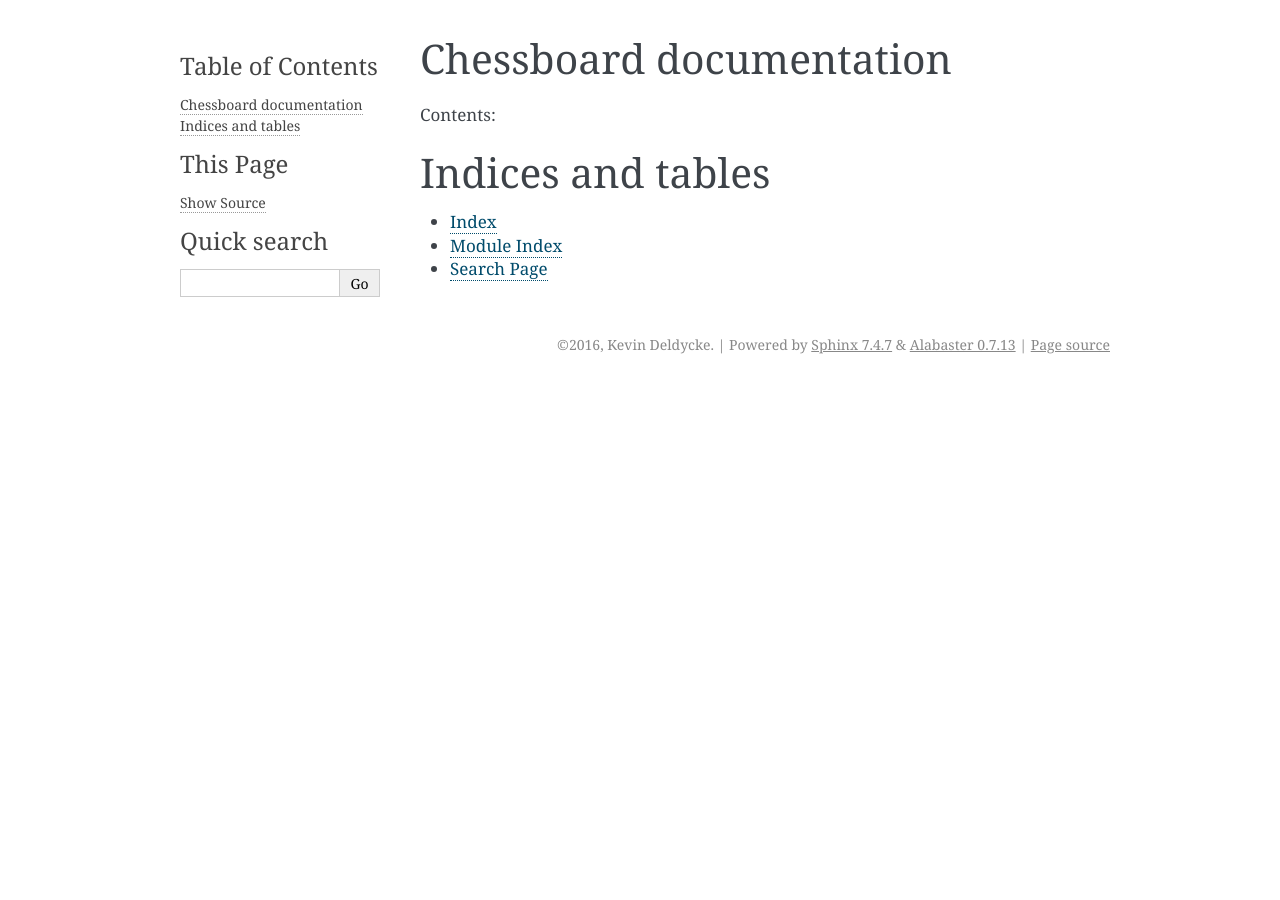
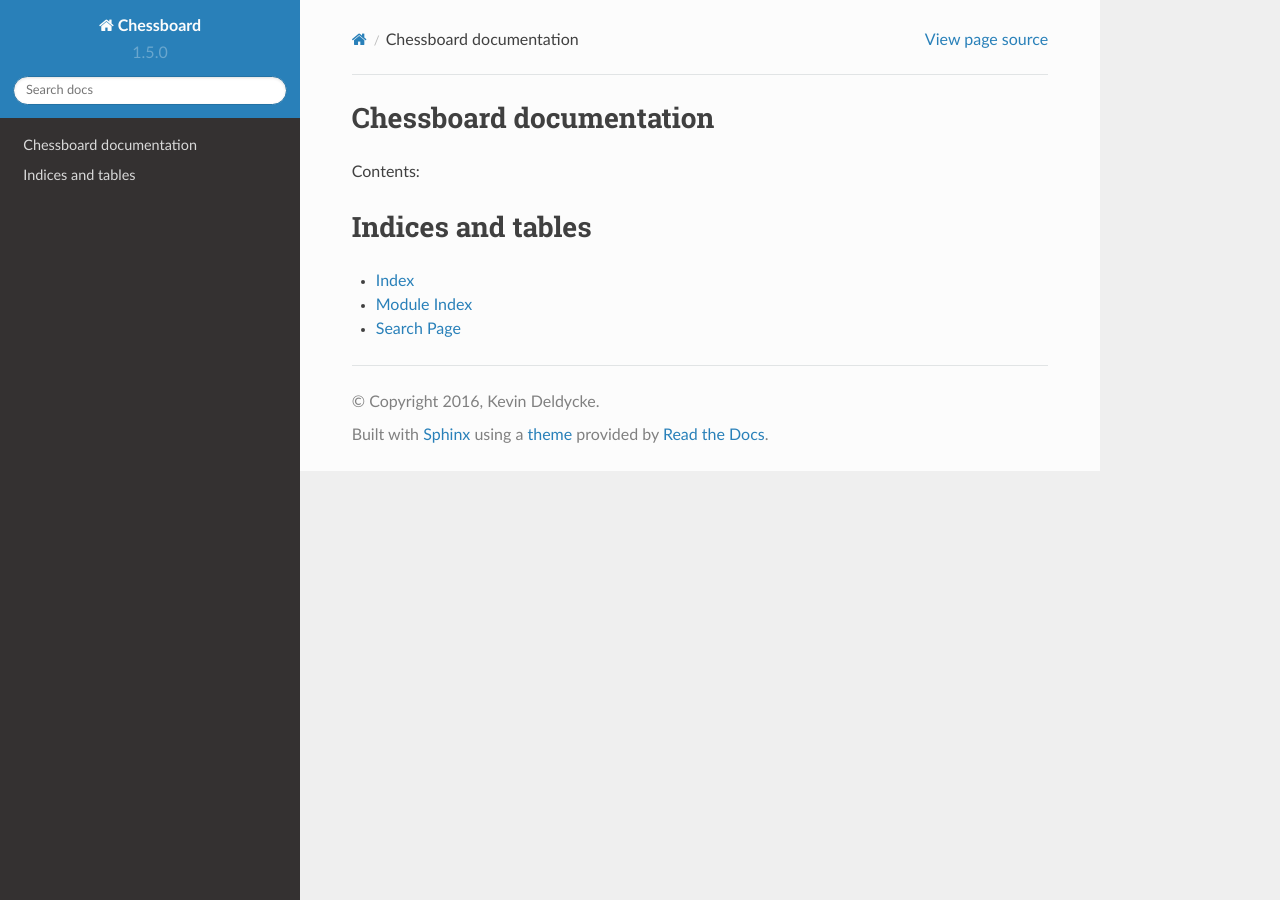
Before and after one commit to kdeldycke/chessboard, a Sphinx documentation site: the page built from docs/index.rst, in a window 1280 px wide. Built offline with Sphinx 7.4.7 and the Read the Docs theme 2.0.0, drawn with Linux system fonts in a browser that asks for light colours.

Commit message:
Use read-the-docs theme.

```diff
--- a/docs/conf.py
+++ b/docs/conf.py
@@ -111,17 +111,13 @@ todo_include_todos = True
 
 # -- Options for HTML output ----------------------------------------------
 
-# The theme to use for HTML and HTML Help pages.  See the documentation for
-# a list of builtin themes.
-html_theme = 'alabaster'
-
-# Theme options are theme-specific and customize the look and feel of a theme
-# further.  For a list of options available for each theme, see the
-# documentation.
-#html_theme_options = {}
-
-# Add any paths that contain custom themes here, relative to this directory.
-#html_theme_path = []
+# Use readthedocs.org theme both locally and online.
+# Source: https://github.com/snide/sphinx_rtd_theme#using-this-theme-locally-then-building-on-read-the-docs
+on_rtd = os.environ.get('READTHEDOCS', None) == 'True'
+if not on_rtd:
+    import sphinx_rtd_theme
+    html_theme = 'sphinx_rtd_theme'
+    html_theme_path = [sphinx_rtd_theme.get_html_theme_path()]
 
 # The name for this set of Sphinx documents.
 # "<project> v<release> documentation" by default.
```
